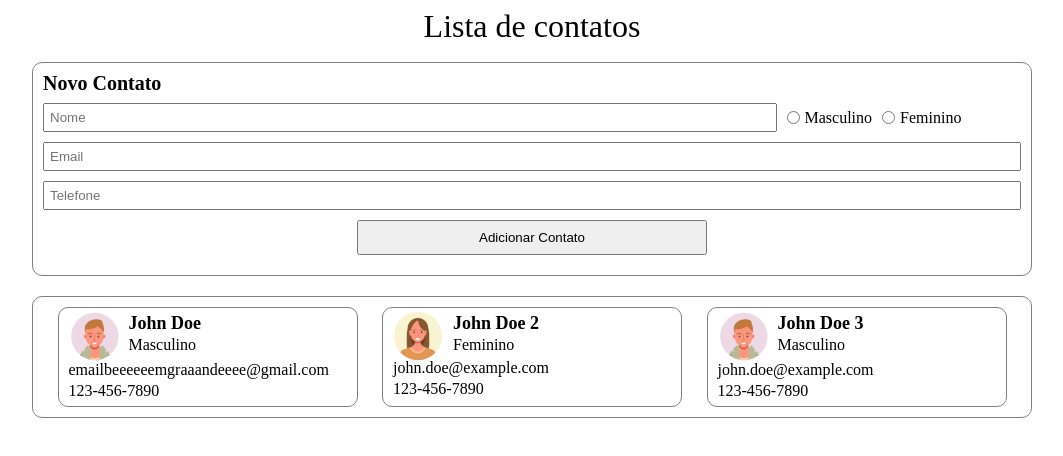
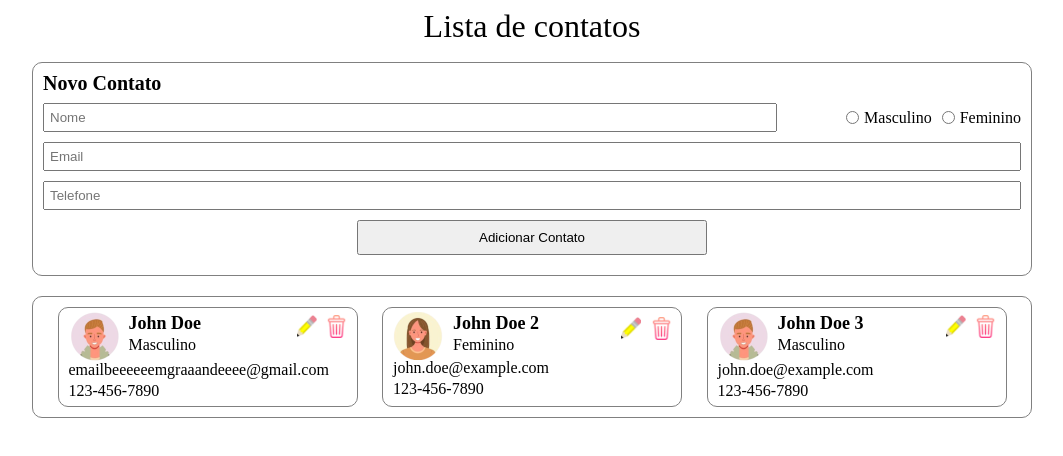
Before and after one commit to Leonardopabis/Lista-de-nomes, a React (Vite) app: page / in a window 1280 px wide. Shown: the top 456 px of the page, without its empty margins (108-1171 px from the left). Built offline with nearby package versions, Linux system fonts and the light colour scheme.

Commit message:
validando o formulario

```diff
--- a/src/App.css
+++ b/src/App.css
@@ -9,3 +9,7 @@ header {
 header h1 {
   font-size: 32px;
 }
+
+button {
+  cursor: pointer;
+}
--- a/src/components/ContactCard/contact-card.styles.css
+++ b/src/components/ContactCard/contact-card.styles.css
@@ -27,3 +27,23 @@
     font-weight: 500px;
     margin-bottom: 5px;
 }
+
+.right-side {
+    display: flex;
+    gap: 10px;
+    margin-left: auto;
+    margin-bottom: auto;
+    margin-top: 5px;
+}
+
+.right-side button {
+    width: 20px;
+    background: none;
+    border: none;
+}
+
+.right-side img {
+    width: 100%;
+    height: 100%;
+    object-fit: cover;
+}
--- a/src/components/ContactCard/index.jsx
+++ b/src/components/ContactCard/index.jsx
@@ -20,6 +20,10 @@ export function ContactCard({ contact }) {
                     <h3>{contact.name}</h3>
                     <p>{genero}</p>
                 </div>
+                <div className='right-side'>
+                    <button><img src="./src/assets/editImage.png" alt="" /></button>
+                    <button><img src="./src/assets/deleteImage.png" alt="" /></button>
+                </div>
             </div>
             <div>
                 <p>{contact.email}</p>
--- a/src/components/ContactProvider/index.jsx
+++ b/src/components/ContactProvider/index.jsx
@@ -10,7 +10,7 @@ export function ContactProvider({ children }) {
             email: 'emailbeeeeeemgraaandeeee@gmail.com',
             phone: '123-456-7890'
         }, {
-            id: 3,
+            id: 2,
             name: 'John Doe 2',
             gender: 'female',
             email: 'john.doe@example.com',
@@ -34,16 +34,17 @@ export function ContactProvider({ children }) {
 
         const newContact = {
             id: crypto.randomUUID(),
-            name,
-            gender,
-            email,
-            phone
+            name: name,
+            gender: gender,
+            email: email,
+            phone: phone
         }
 
         setContacts(currentContacts => [
             ...currentContacts, newContact
         ])
         console.log(contacts)
+        console.log(newContact)
     }
 
 
--- a/src/components/NewContactForm/index.jsx
+++ b/src/components/NewContactForm/index.jsx
@@ -1,15 +1,40 @@
-import { useContext } from 'react'
+import { useContext, useState } from 'react'
 import './new-contact-form.styles.css'
 import contactContext from '../ContactProvider/ContactContext'
 
 export function NewContactForm() {
     const { handleAddContact } = useContext(contactContext)
+    const [errors, setErrors] = useState({
+        name: '',
+        email: '',
+        phone: '',
+    })
+
+    function handleSubmit(event) {
+        event.preventDefault()
+
+        const formData = new FormData(event.currentTarget)
+        const name = formData.get('name')?.toString().trim()
+        const gender = formData.get('gender')
+        const email = formData.get('email')?.toString().trim()
+        const phone = formData.get('phone')?.toString().trim()
+
+        const currentErrors = { name: '', email: '', phone: ''}
+        let isValid = true
+
+        if (!name) {
+            currentErrors.name = 'O nome é obrigatório'
+            isValid = false
+        }
+    }
+
+
     return (
         <>
             <h2>Novo Contato</h2>
             <form className='new-contact-form' onSubmit={handleAddContact}>
                 <div className='text-radio-separator'>
-                    <input type="text" placeholder="Nome" />
+                    <input type="text" placeholder="Nome" name='name' />
                     <div className='input-radio-container'>
                         <div className='input-radio'>
                             <input type="radio" name="gender" value="male" id='male'/>
@@ -21,8 +46,8 @@ export function NewContactForm() {
                         </div>
                     </div>
                 </div>
-                <input type="email" placeholder="Email" />
-                <input type="tel" placeholder="Telefone" />
+                <input type="email" placeholder="Email" name='email'/>
+                <input type="tel" placeholder="Telefone" name='phone' />
                 <button type="submit" className='new-contact-button'>Adicionar Contato</button>
             </form>
         </>
--- a/src/components/NewContactForm/new-contact-form.styles.css
+++ b/src/components/NewContactForm/new-contact-form.styles.css
@@ -12,6 +12,7 @@
 .text-radio-separator {
     display: flex;
     gap: 10px;
+    justify-content: space-between;
 }
 
 .text-radio-separator input[type='text'] {
```
Also changed, not shown: src/assets/deleteImage.png (added), src/assets/editImage.png (added).
